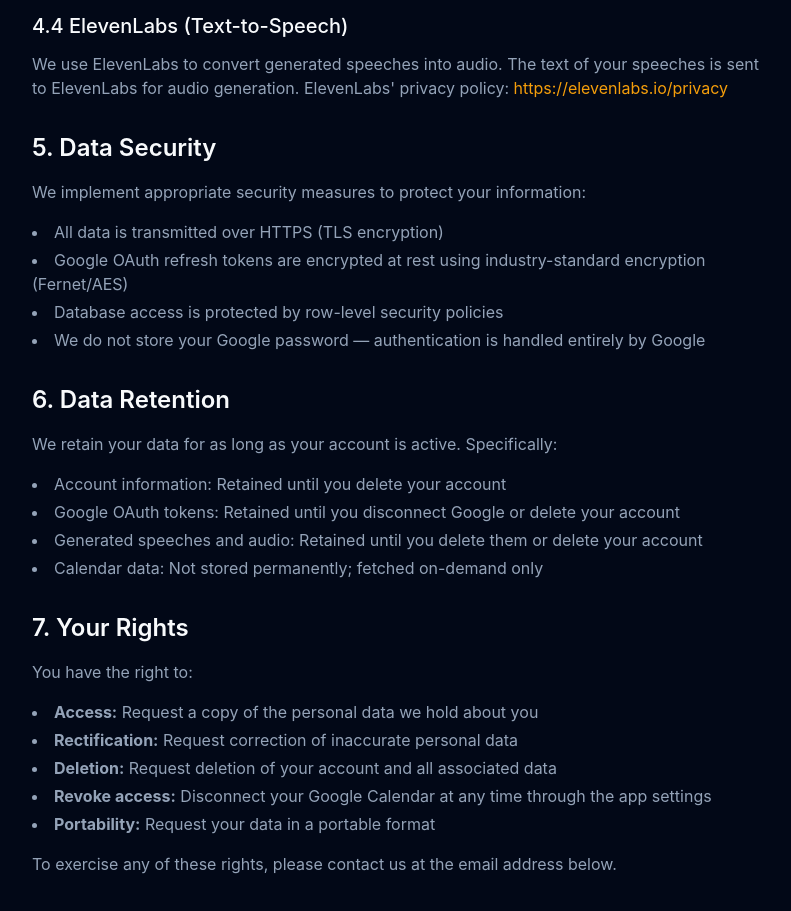
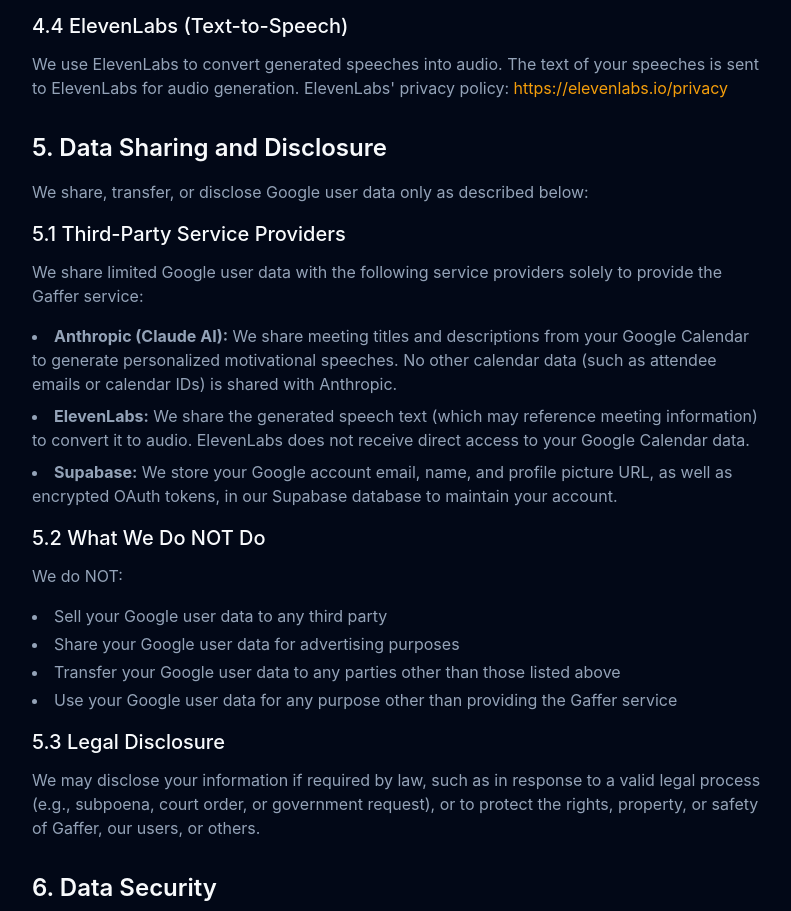
Before and after one commit to dobosmarton/gaffer-app, a React (Vite) app in the folder apps/web/: page /privacy in a window 1280 px wide. Shown: the part 1880-2791 px from the top of the page, without its empty margins (240-1031 px from the left). Built offline with nearby package versions, Linux system fonts and the light colour scheme; no server answers.

Commit message:
feat: privacy update

```diff
--- a/apps/web/src/routes/privacy.tsx
+++ b/apps/web/src/routes/privacy.tsx
@@ -18,7 +18,7 @@
         </Link>
 
         <h1 className="text-4xl font-bold text-foreground mb-2">Privacy Policy</h1>
-        <p className="text-muted-foreground mb-8">Last updated: January 29, 2026</p>
+        <p className="text-muted-foreground mb-8">Last updated: February 7, 2026</p>
 
         <div className="prose prose-neutral dark:prose-invert max-w-none">
           <section className="mb-8">
@@ -168,7 +168,61 @@
           </section>
 
           <section className="mb-8">
-            <h2 className="text-2xl font-semibold text-foreground mb-4">5. Data Security</h2>
+            <h2 className="text-2xl font-semibold text-foreground mb-4">
+              5. Data Sharing and Disclosure
+            </h2>
+            <p className="text-muted-foreground mb-4">
+              We share, transfer, or disclose Google user data only as described below:
+            </p>
+
+            <h3 className="text-xl font-medium text-foreground mb-3">
+              5.1 Third-Party Service Providers
+            </h3>
+            <p className="text-muted-foreground mb-4">
+              We share limited Google user data with the following service providers solely to
+              provide the Gaffer service:
+            </p>
+            <ul className="list-disc list-inside text-muted-foreground mb-4 space-y-2">
+              <li>
+                <strong>Anthropic (Claude AI):</strong> We share meeting titles and descriptions
+                from your Google Calendar to generate personalized motivational speeches. No other
+                calendar data (such as attendee emails or calendar IDs) is shared with Anthropic.
+              </li>
+              <li>
+                <strong>ElevenLabs:</strong> We share the generated speech text (which may
+                reference meeting information) to convert it to audio. ElevenLabs does not receive
+                direct access to your Google Calendar data.
+              </li>
+              <li>
+                <strong>Supabase:</strong> We store your Google account email, name, and profile
+                picture URL, as well as encrypted OAuth tokens, in our Supabase database to
+                maintain your account.
+              </li>
+            </ul>
+
+            <h3 className="text-xl font-medium text-foreground mb-3">5.2 What We Do NOT Do</h3>
+            <p className="text-muted-foreground mb-4">We do NOT:</p>
+            <ul className="list-disc list-inside text-muted-foreground mb-4 space-y-1">
+              <li>Sell your Google user data to any third party</li>
+              <li>Share your Google user data for advertising purposes</li>
+              <li>
+                Transfer your Google user data to any parties other than those listed above
+              </li>
+              <li>
+                Use your Google user data for any purpose other than providing the Gaffer service
+              </li>
+            </ul>
+
+            <h3 className="text-xl font-medium text-foreground mb-3">5.3 Legal Disclosure</h3>
+            <p className="text-muted-foreground">
+              We may disclose your information if required by law, such as in response to a valid
+              legal process (e.g., subpoena, court order, or government request), or to protect
+              the rights, property, or safety of Gaffer, our users, or others.
+            </p>
+          </section>
+
+          <section className="mb-8">
+            <h2 className="text-2xl font-semibold text-foreground mb-4">6. Data Security</h2>
             <p className="text-muted-foreground mb-4">
               We implement appropriate security measures to protect your information:
             </p>
@@ -186,7 +240,7 @@
           </section>
 
           <section className="mb-8">
-            <h2 className="text-2xl font-semibold text-foreground mb-4">6. Data Retention</h2>
+            <h2 className="text-2xl font-semibold text-foreground mb-4">7. Data Retention</h2>
             <p className="text-muted-foreground mb-4">
               We retain your data for as long as your account is active. Specifically:
             </p>
@@ -203,7 +257,7 @@
           </section>
 
           <section className="mb-8">
-            <h2 className="text-2xl font-semibold text-foreground mb-4">7. Your Rights</h2>
+            <h2 className="text-2xl font-semibold text-foreground mb-4">8. Your Rights</h2>
             <p className="text-muted-foreground mb-4">You have the right to:</p>
             <ul className="list-disc list-inside text-muted-foreground mb-4 space-y-1">
               <li>
@@ -230,7 +284,7 @@
 
           <section className="mb-8">
             <h2 className="text-2xl font-semibold text-foreground mb-4">
-              8. Google API Services User Data Policy
+              9. Google API Services User Data Policy
             </h2>
             <p className="text-muted-foreground mb-4">
               Gaffer's use and transfer of information received from Google APIs adheres to the{" "}
@@ -253,7 +307,7 @@
           </section>
 
           <section className="mb-8">
-            <h2 className="text-2xl font-semibold text-foreground mb-4">9. Children's Privacy</h2>
+            <h2 className="text-2xl font-semibold text-foreground mb-4">10. Children's Privacy</h2>
             <p className="text-muted-foreground">
               Gaffer is not intended for use by children under the age of 13. We do not knowingly
               collect personal information from children under 13. If you believe we have collected
@@ -263,7 +317,7 @@
 
           <section className="mb-8">
             <h2 className="text-2xl font-semibold text-foreground mb-4">
-              10. Changes to This Policy
+              11. Changes to This Policy
             </h2>
             <p className="text-muted-foreground">
               We may update this Privacy Policy from time to time. We will notify you of any changes
@@ -274,7 +328,7 @@
           </section>
 
           <section className="mb-8">
-            <h2 className="text-2xl font-semibold text-foreground mb-4">11. Contact Us</h2>
+            <h2 className="text-2xl font-semibold text-foreground mb-4">12. Contact Us</h2>
             <p className="text-muted-foreground">
               If you have any questions about this Privacy Policy or our data practices, please
               contact us at:{" "}
```
